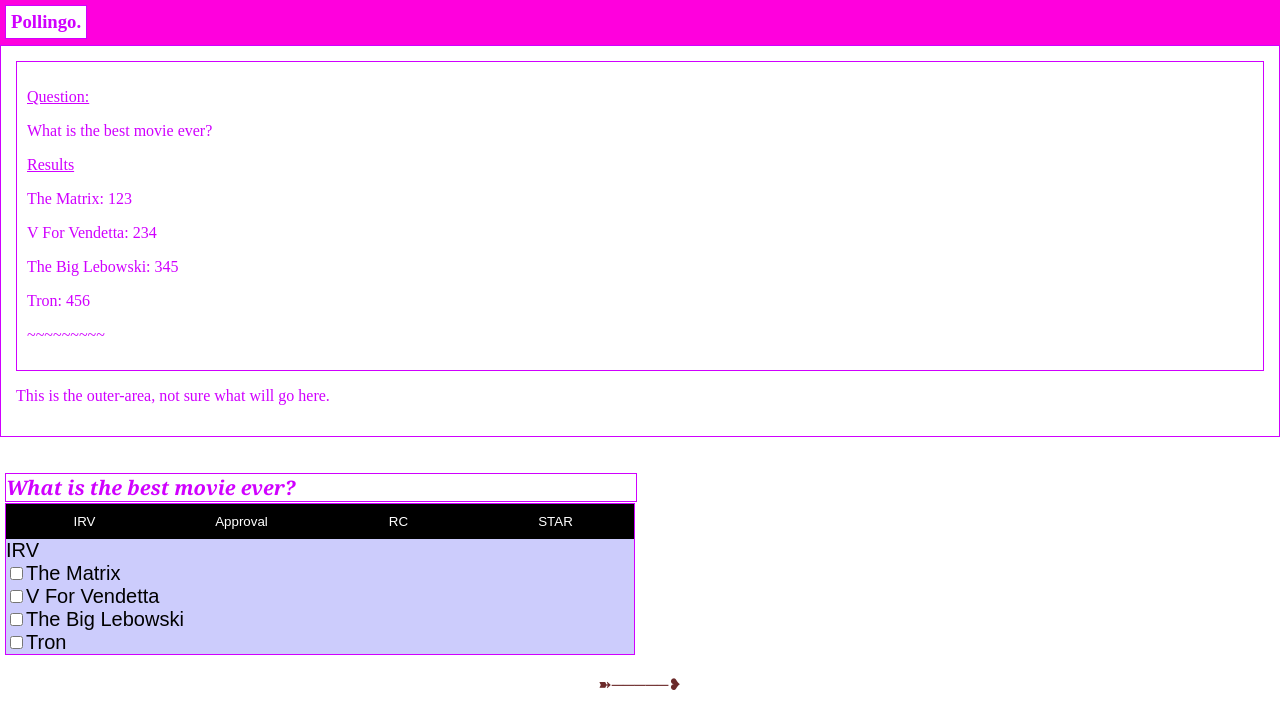
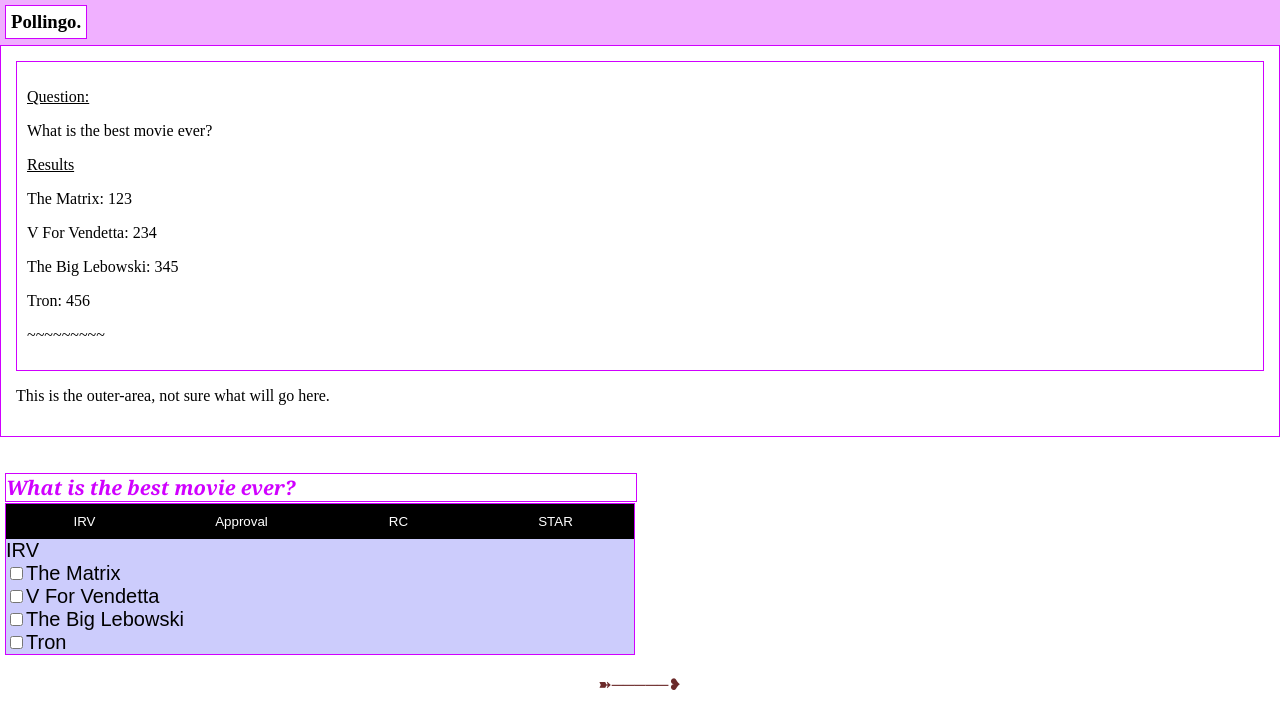
Before and after one commit to el7/Pollingo, a React (Create React App) app: page / in a window 1280 px wide. Shown: the top 728 px of the page. Built offline with nearby package versions, Linux system fonts and the light colour scheme.

Commit message:
fixing some header layout issues. making colors more neutral, adjusting layout sizes.

```diff
--- a/src/css/main.css
+++ b/src/css/main.css
@@ -26,8 +26,8 @@ body {
   position: fixed;
   height: 35px;
   width: 100%;
-  background-color: #ff00dd;
-  color: #d000ff;
+  background-color: #f0b0ff;
+  color: #000000;
   padding: 5px;
   border-bottom: header-border-1;
 }
@@ -59,7 +59,7 @@ body {
 }
 
 .header-lower-container {
-  background: #ffffff;
+  background: #f0b0ff;
   border-bottom: 1px solid grey;
   padding: 5px;
   position: fixed;
@@ -196,13 +196,13 @@ body {
 
 .resultbox-container {
   border: 1px solid #d000ff;
-  color: #d000ff;
+  color: #000000;
   padding: 15px;
 }
 
 .resultbox-container .resultbox-graph-container {
   border: 1px solid #d000ff;
-  color: #d000ff;
+  color: #000000;
   padding: 10px;
 }
 /*# sourceMappingURL=main.css.map */
--- a/src/js/components/pollboxComponent.js
+++ b/src/js/components/pollboxComponent.js
@@ -1,6 +1,7 @@
 import React, {useState, useEffect} from 'react';
 import ReactDOM from 'react-dom';
 import "../../css/main.css";
+import "../../scss/1-helpers/_util_variables.scss";
 
 function PollBox(props) {
 
@@ -111,15 +112,15 @@ function PollBox(props) {
             if (index === tabNumber) {
                 // selected
                 node.style.color = "#ffffff";
-                node.style.backgroundColor = "#5c0236";
+                node.style.backgroundColor = "red";
                 setTabSelected(tabNumber);
                 setPollTypeClass(newClass);
 
 //            } else if (val) {
             } else {
                  // not selected
-                 node.style.color = "#ddc5d3";
-                 node.style.backgroundColor = "#30021c";
+                 node.style.color = "white";
+                 node.style.backgroundColor = "black";
             }
         })
     }
--- a/src/scss/1-helpers/_util_variables.scss
+++ b/src/scss/1-helpers/_util_variables.scss
@@ -29,21 +29,17 @@ $colors: (
   pb-main-body-text-2: secondaryColor2,
   pb-main-body-text-3: secondaryColor2,
   pb-main-body-text-4: secondaryColor2,
-  // ???
-  /*
-  pb-nav-bg-1: rgb(212, 203, 66),
-  pb-footer-bg-1: rgb(122, 243, 9),
-  pb-main-bg-xl-1: rgb(255, 49, 49),
-  */
-    // console
+  // console
   con-desc-1: $primaryColor1,
   con-bg-1: $secondaryColor1,
   con-name-1: $primaryColor1,
   // header
-  header-bg-1: $secondaryColor1,
-  header-text-1: $primaryColor1,
+  header-bg-1: $primaryColor1light,
+  hedaer-bg-2: $secondaryColor1,
+  header-text-1: $secondaryColor2,
   // results box
-  res-box-text-1: $primaryColor1,
+  res-box-text-1: $secondaryColor2,
+  res-box-text-2: $secondaryColor2,
   // test colors
   test-wild-1: rgb(255, 0, 221),
   test-wild-2: rgb(0, 255, 34),
@@ -57,7 +53,7 @@ $sizes: (
   padding-10px: 10px,
   padding-15px: 15px,
   padding-20px: 25px,
-  header-border-1: 20px bottom solid $primaryColor1,
+  header-border-1: 20px bottom solid $secondaryColor2,
   pb-border-1: 1px solid $primaryColor1,
   pb-border-2: 2px dashed $primaryColor1,
   pb-border-3: 3px solid $primaryColor1,
--- a/src/scss/4-layout/_header.scss
+++ b/src/scss/4-layout/_header.scss
@@ -12,7 +12,7 @@
   height: 35px;
   width: 100%;
 
-  background-color: getColor(test-wild-1);
+  background-color: getColor(header-bg-1);
   color: getColor(header-text-1);
   padding: getSize(padding-5px);
   border-bottom: header-border-1;
@@ -42,7 +42,7 @@
 
   // ----- FLEX AREAS -------------------------
   header {
-    background-color: getColor(header-bg-1);
+    background-color: getColor(hedaer-bg-2);
     border: getSize(pb-border-1);
     padding: getSize(padding-5px);
     width: fit-content;
--- a/src/scss/5-modules/_resultsComponent.scss
+++ b/src/scss/5-modules/_resultsComponent.scss
@@ -1,6 +1,6 @@
 .resultbox-container {
   border: getSize(resultbox-border-1);
-  color: getColor(res-box-text-1);
+  color: getColor(res-box-text-2);
   padding: getSize(padding-15px);
 
   .resultbox-graph-container {
```
Also changed, not shown: 1 other file (tests, documents, lock files or other folders).
